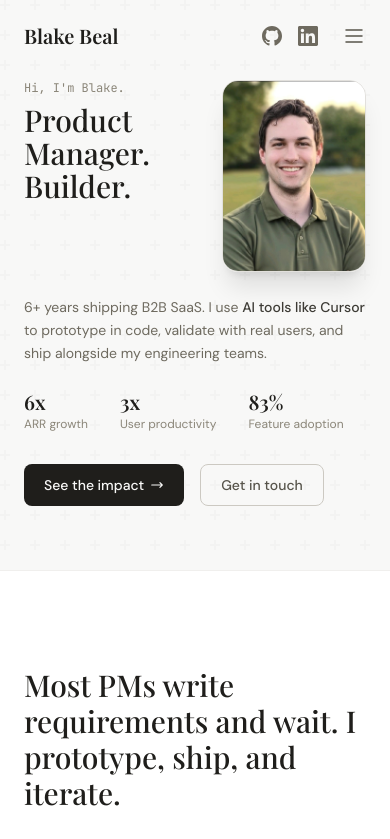
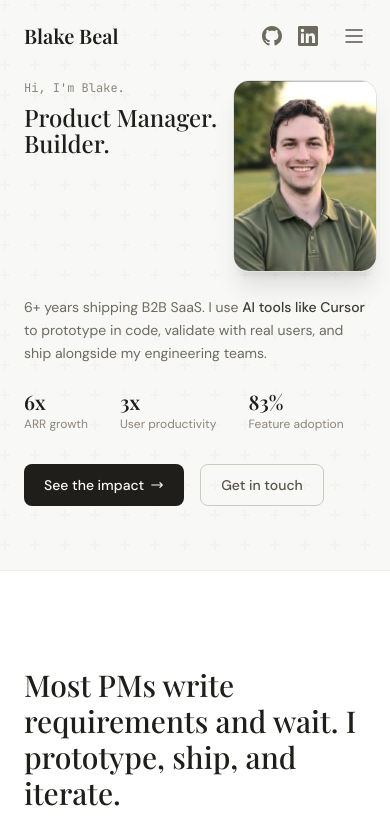
Before and after one commit to BlakeB-PM/ProductbyBlake, a React (Vite) app: page / in a window 390 px wide. Shown: the top 839 px of the page. Built offline with nearby package versions, Linux system fonts and the light colour scheme; a web font is replaced by a local one.

Commit message:
Fix hero headline wrapping on mobile

```diff
--- a/src/components/Hero.tsx
+++ b/src/components/Hero.tsx
@@ -22,8 +22,8 @@ export function Hero() {
             </p>
 
             {/* Main headline */}
-            <h1 className="font-serif text-3xl sm:text-5xl md:text-6xl lg:text-7xl font-medium leading-[1.1] text-ink-900 animate-slide-up break-words">
-              Product Manager. Builder.
+            <h1 className="font-serif text-2xl xs:text-3xl sm:text-5xl md:text-6xl lg:text-7xl font-medium leading-[1.1] text-ink-900 animate-slide-up break-words">
+              Product&nbsp;Manager. Builder.
             </h1>
           </div>
 
```
